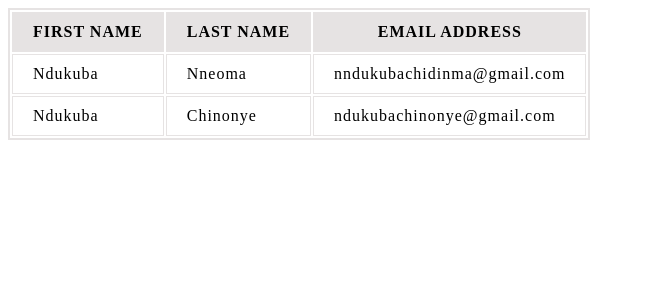
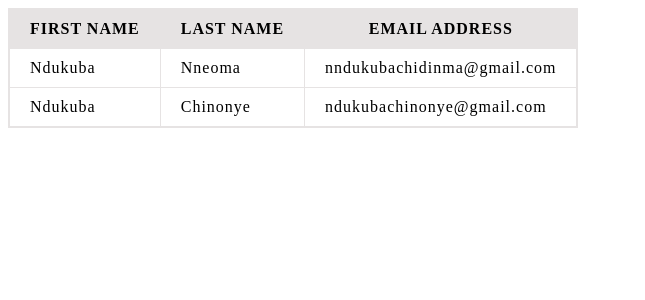
Before and after one commit to Thatchidinma/assessment_1, a PHP site: page / in a window 1280 px wide. Shown: the top 300 px of the page, without its empty margins (0-645 px from the left). Run offline with PHP 8.4, Linux system fonts and the light colour scheme.

Commit message:
changed the table styling

```diff
--- a/style.css
+++ b/style.css
@@ -1,5 +1,5 @@
 table {
-    /*border-collapse: collapse;*/
+    border-collapse: collapse;
     border: 2px solid rgb(230, 227, 227);
     letter-spacing: 1px;
     font-size: 1rem;
```
